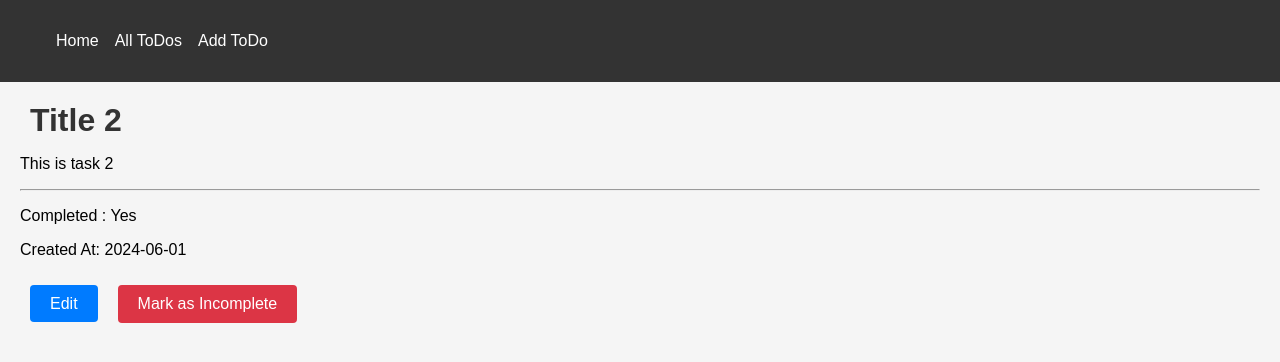
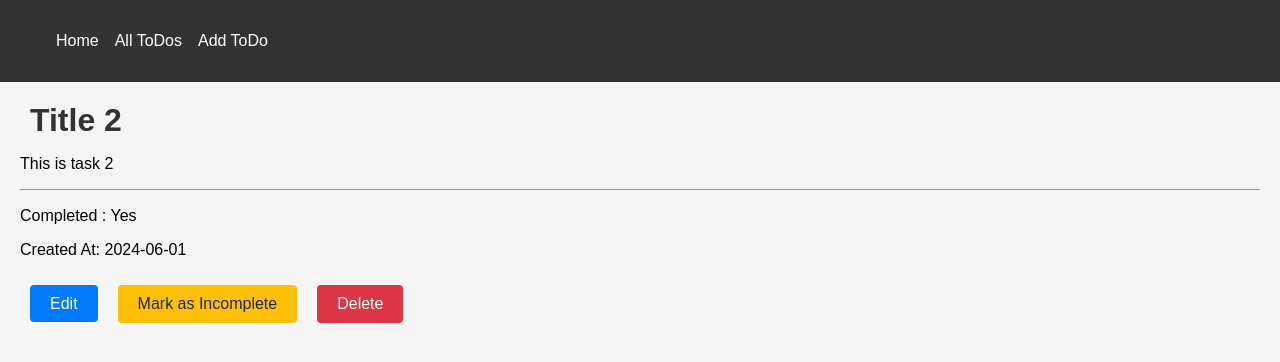
Before and after one commit to Whuaxu/Curso-Nuxt, a Nuxt app: page /todos/2 in a window 1280 px wide. Shown: the top 362 px of the page. Built offline with nearby package versions, Linux system fonts and the light colour scheme.

Commit message:
Added delte button

```diff
--- a/pages/todos/[id].vue
+++ b/pages/todos/[id].vue
@@ -10,7 +10,8 @@
 
         <NuxtLink :to="`/todos/edit/${todo?.id}`" class="btn">Edit</NuxtLink>
 
-        <button @click="todoStore.updateMarkCompletedStatus(todoid)" :class="todo?.completed ? 'btn-danger' : 'btn-success'"> {{ todo?.completed ? 'Mark as Incomplete' : 'Mark as Completed' }}</button>
+        <button @click="todoStore.updateMarkCompletedStatus(todoid)" :class="todo?.completed ? 'btn-warning' : 'btn-success'"> {{ todo?.completed ? 'Mark as Incomplete' : 'Mark as Completed' }}</button>
+        <button @click="todoStore.deleteTodo(todoid)" class='btn-danger'>Delete</button>
 
     </div>
 </template>
@@ -31,7 +32,7 @@ useSeoMeta({
 const route = useRoute();
 
 const todoStore = useTodoStore();
-const { todos, getTodoById } = storeToRefs(todoStore);
+const { todos } = storeToRefs(todoStore);
 
 const idParam = route.params.id;
 const todoid = Number(route?.params?.id)
@@ -94,4 +95,20 @@ div{
 .btn-danger:hover {
     background-color: #c82333;
 }
+
+.btn-warning {
+    background-color: #ffc107;
+    color: #212529;
+    border: none;
+    border-radius: 4px;
+    padding: 10px 20px;
+    cursor: pointer;
+    text-decoration: none;
+    margin: 10px;
+    font-size: 16px;
+}
+
+.btn-warning:hover {
+    background-color: #e0a800;
+}
 </style>
```
